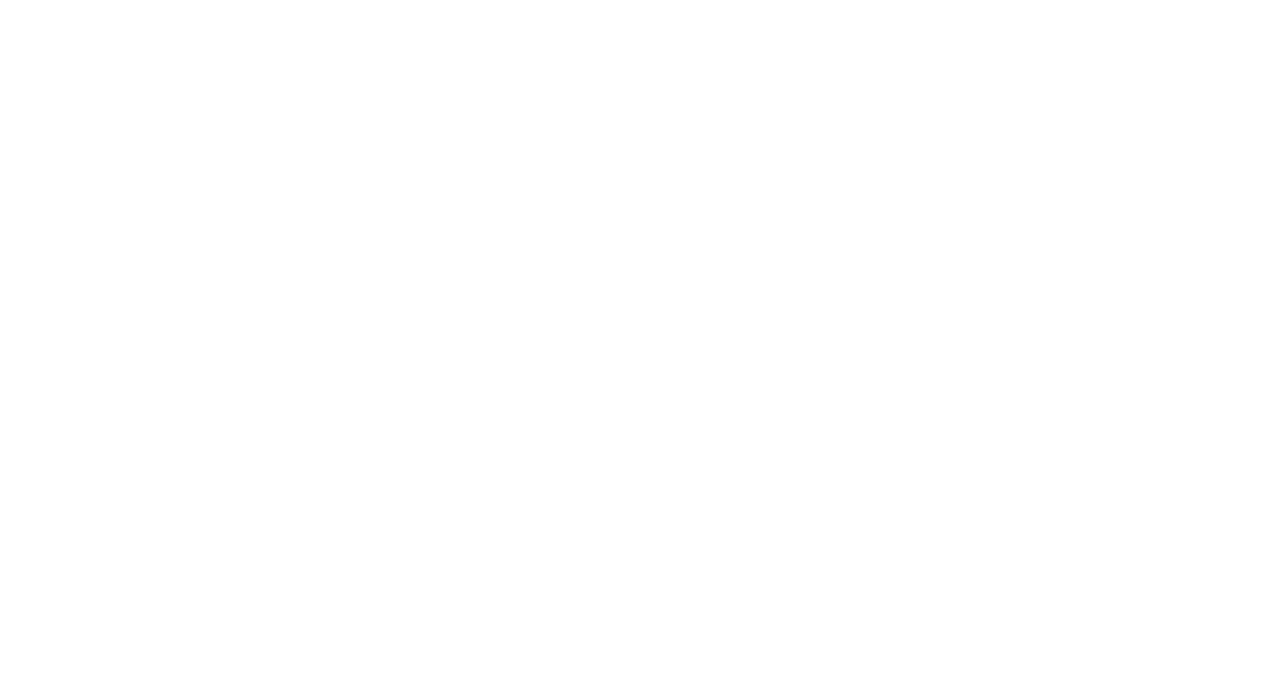
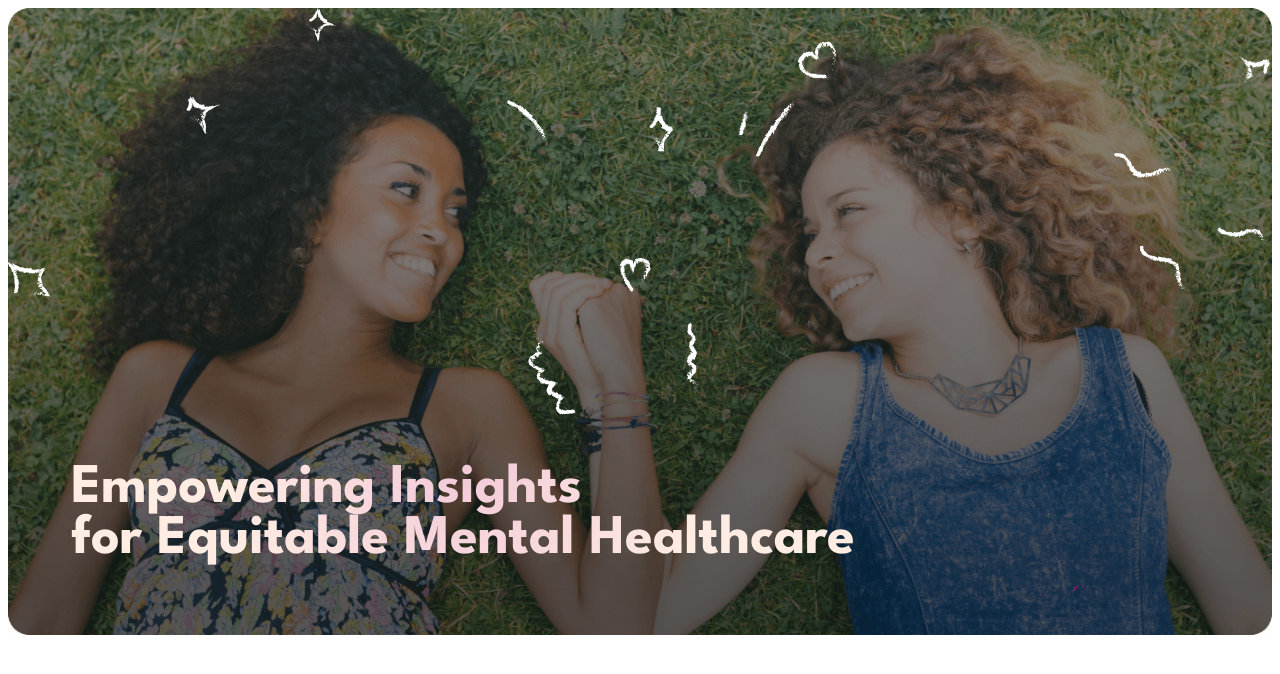
Before and after one commit to teamsindano/sindano, a React (Create React App) app: page / in a window 1280 px wide. Shown: the top 674 px of the page. Built offline with nearby package versions, Linux system fonts and the light colour scheme.

Commit message:
build and style hero component

```diff
--- a/src/Components/App.js
+++ b/src/Components/App.js
@@ -1,12 +1,14 @@
-import "./App.css";
-import Theme from "./Theme";
-import { theme } from "./Theme";
+import './App.css';
+import Theme from './Theme';
+import { theme } from './Theme';
+import Hero from './Hero';
 
 function App() {
   return (
     <>
       <Theme>
         <div className="page"></div>
+        <Hero />
       </Theme>
     </>
   );
--- /dev/null
+++ b/src/Components/Hero.js
@@ -0,0 +1,56 @@
+import React from 'react';
+import styled from 'styled-components';
+import background from '../images/hero_photo.png';
+import overlay from '../images/hero_photo_overlay.svg';
+
+const HeroWrapper = styled.section`
+  max-width: 1440px;
+  width: 100%;
+
+  position: relative;
+`;
+
+const BackgroundImage = styled.img`
+  object-fit: cover;
+  z-index: 1;
+  position: absolute;
+  width: 100%;
+`;
+const OverlayImage = styled.img`
+  z-index: 2;
+  position: absolute;
+  width: 100%;
+`;
+const Title = styled.h1`
+  font-family: ${(props) => `${props.theme.fonts.header.font_family}`};
+  font-size: ${(props) => `${props.theme.fonts.header.sizes.header_m}`};
+  font-weight: ${(props) => `${props.theme.fonts.header.weight}`};
+  color: ${(props) => props.theme.colors.alt_text_white};
+  background: radial-gradient(
+    circle farthest-corner at top center,
+    #f2c9d8 0%,
+    #ffede3 60%
+  );
+  -webkit-background-clip: text;
+  -webkit-text-fill-color: transparent;
+  z-index: 3;
+  position: absolute;
+  /*left: 5%;
+  top: 70%;*/
+  margin-left: 5%;
+  margin-top: 36%;
+`;
+
+function Hero() {
+  return (
+    <HeroWrapper>
+      <BackgroundImage src={background} alt=""></BackgroundImage>
+      <OverlayImage src={overlay} alt=""></OverlayImage>
+      <Title>
+        Empowering Insights <br></br>for Equitable Mental Healthcare
+      </Title>
+    </HeroWrapper>
+  );
+}
+
+export default Hero;
```
Also changed, not shown: src/images/hero_photo_overlay.svg.
